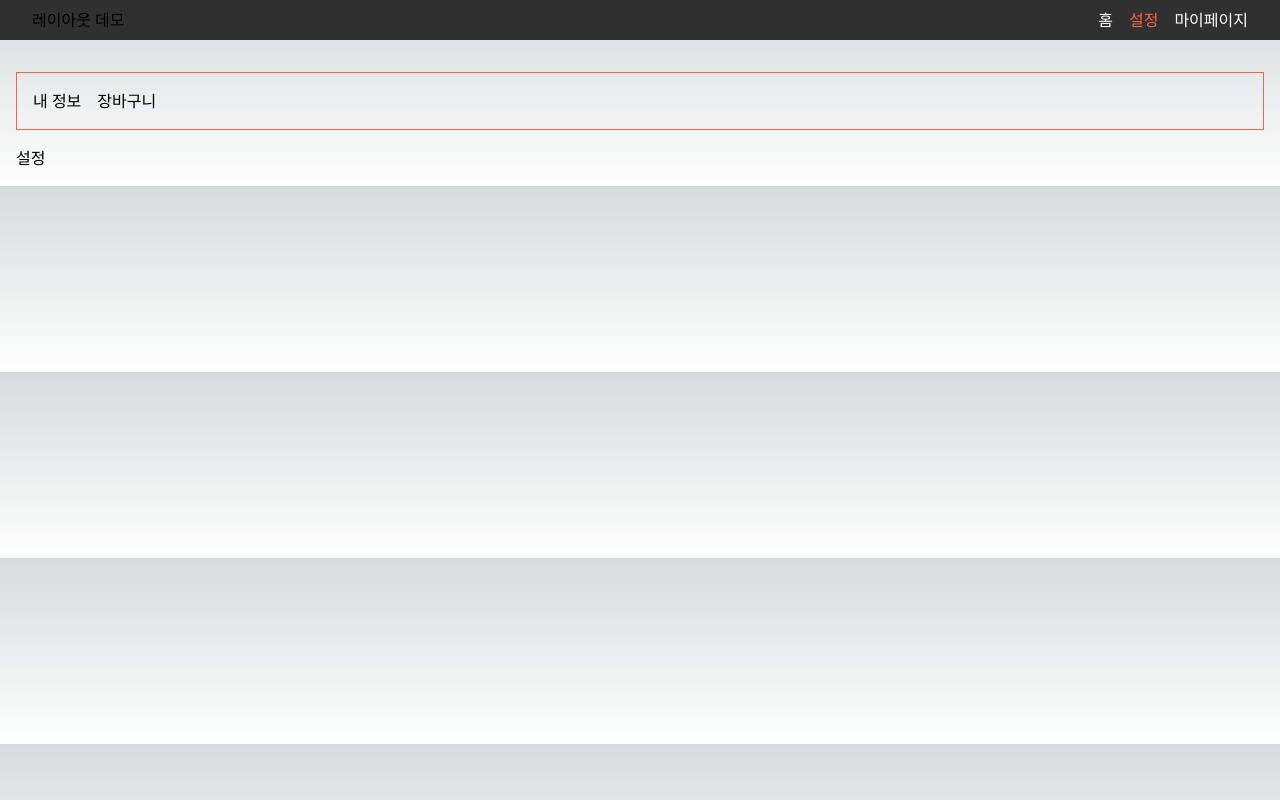
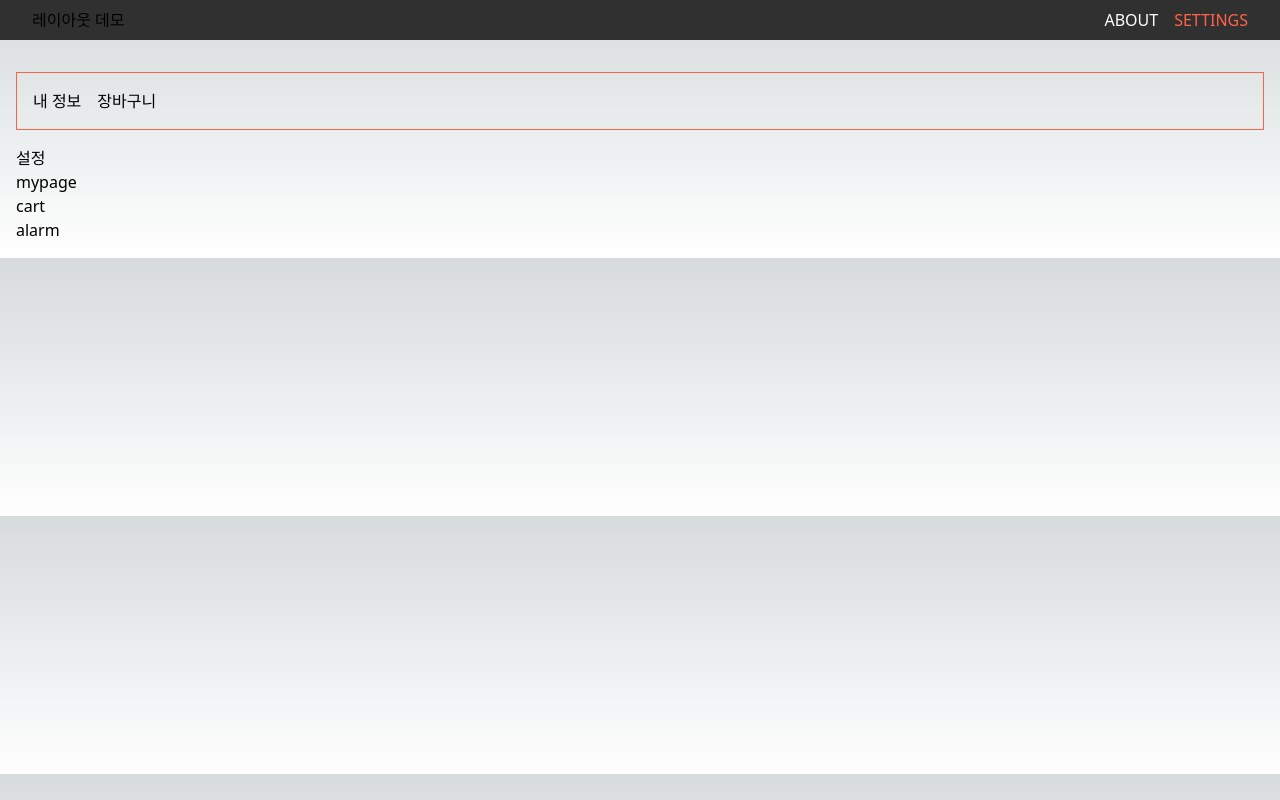
Before and after one commit to Seogun95/NextJS_Basic, a Next.js app: page /settings in a window 1280 px wide. Built offline with nearby package versions, Linux system fonts and the light colour scheme.

Commit message:
step_4: Link 사용

```diff
--- a/package.json
+++ b/package.json
@@ -25,5 +25,6 @@
   "devDependencies": {
     "@commitlint/cli": "^17.6.6",
     "@commitlint/config-conventional": "^17.6.6"
-  }
+  },
+  "packageManager": "yarn@3.6.0"
 }
--- a/src/app/layout.tsx
+++ b/src/app/layout.tsx
@@ -4,6 +4,7 @@ import Link from 'next/link';
 import styles from '@/app/layout.module.css';
 import './globals.css';
 import { usePathname } from 'next/navigation';
+import { ROUT } from '@/constants/routes';
 
 export default function RootLayout({
   children,
@@ -12,32 +13,33 @@ export default function RootLayout({
 }) {
   const navigation = usePathname();
 
+  const homeLinks = Object.entries(ROUT).flatMap(([key, value]) => {
+    if (value.HOME) {
+      return [{ key, value: value.HOME }];
+    }
+    return [];
+  });
+
+  console.log('homeLinks --->', homeLinks);
+
   return (
     <html lang="en">
       <body>
         <header className={styles.header}>
           <h1>레이아웃 데모</h1>
           <nav className={styles.nav}>
-            <Link href="/" className={navigation === '/' ? styles.active : ''}>
-              홈
-            </Link>
-            <Link
-              href="/settings"
-              className={navigation === '/settings' ? styles.active : ''}
-            >
-              설정
-            </Link>
-            <Link
-              href="/settings/mypage"
-              className={navigation === '/settings/mypage' ? styles.active : ''}
-            >
-              마이페이지
-            </Link>
+            {homeLinks.map(({ key, value }) => (
+              <Link
+                key={key}
+                href={value}
+                className={navigation?.includes(value) ? styles.active : ''}
+              >
+                {key}
+              </Link>
+            ))}
           </nav>
         </header>
-        <section className={styles.section}>
-          {children}
-          </section>
+        <section className={styles.section}>{children}</section>
       </body>
     </html>
   );
--- a/src/app/settings/layout.tsx
+++ b/src/app/settings/layout.tsx
@@ -1,7 +1,5 @@
 'use client';
-
-import Link from 'next/link';
-import SettingsCategory from './(common)/category';
+import SettingsCategory from '@/app/settings/(common)/category';
 
 export default function RootLayout({
   children,
--- a/src/app/settings/page.tsx
+++ b/src/app/settings/page.tsx
@@ -1,3 +1,19 @@
+import { ROUT } from '@/constants/routes';
+import Link from 'next/link';
+
 export default function SettingHome() {
-  return <h1>설정</h1>;
+  return (
+    <>
+      <h1>설정</h1>
+      <ul>
+        {Object.entries(ROUT.SETTINGS)
+          .map(([KEY, VALUE]) => (
+            <li key={KEY}>
+              <Link href={VALUE}>{KEY.toLowerCase()}</Link>
+            </li>
+          ))
+          .slice(1)}
+      </ul>
+    </>
+  );
 }
--- /dev/null
+++ b/src/constants/routes.ts
@@ -0,0 +1,21 @@
+enum RoutPath {
+  HOME = '/',
+  SETTINGS = '/settings',
+  ABOUT = '/about',
+}
+
+const ABOUT = {
+  HOME: RoutPath.ABOUT,
+};
+
+const SETTINGS = {
+  HOME: RoutPath.SETTINGS,
+  MYPAGE: `${RoutPath.SETTINGS}/mypage`,
+  CART: `${RoutPath.SETTINGS}/cart`,
+  ALARM: `${RoutPath.SETTINGS}/alarm`,
+};
+
+export const ROUT = {
+  ABOUT,
+  SETTINGS,
+};
```
Also changed, not shown: .yarnrc.yml (added), 2 other files (tests, documents, lock files or other folders).
